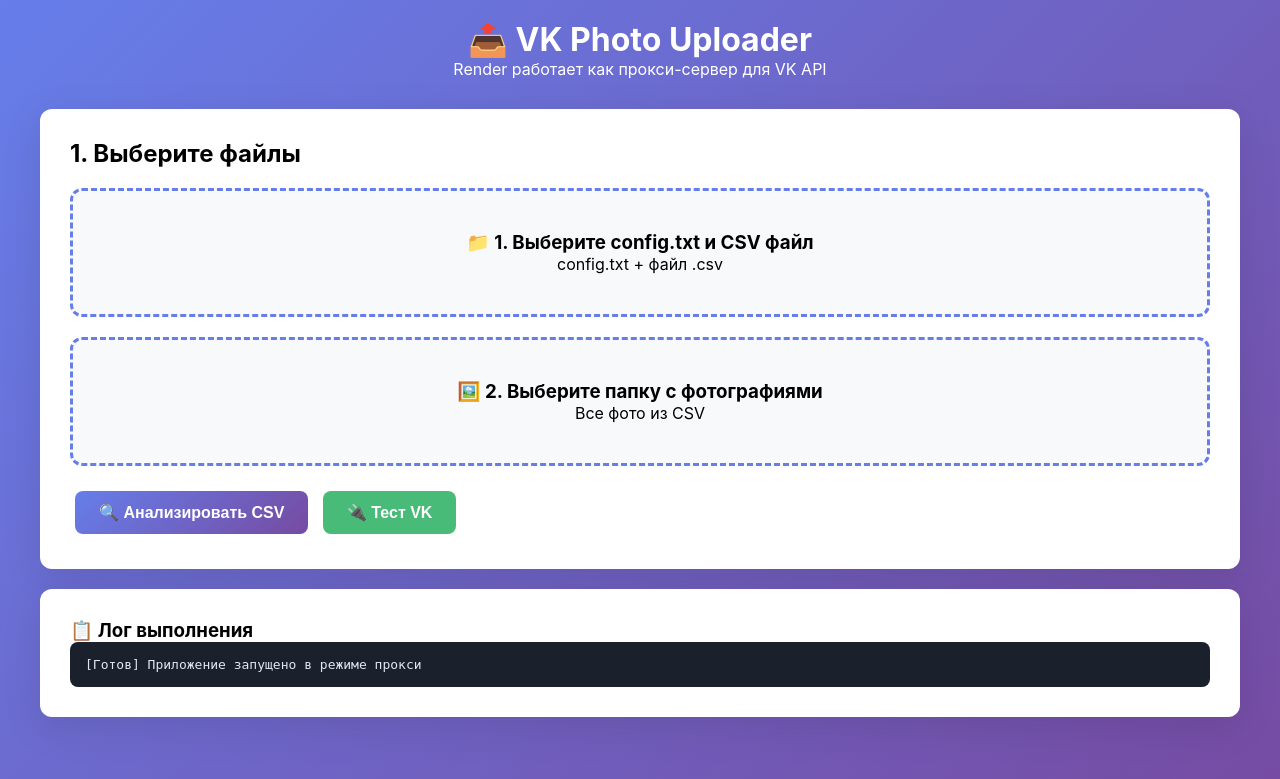
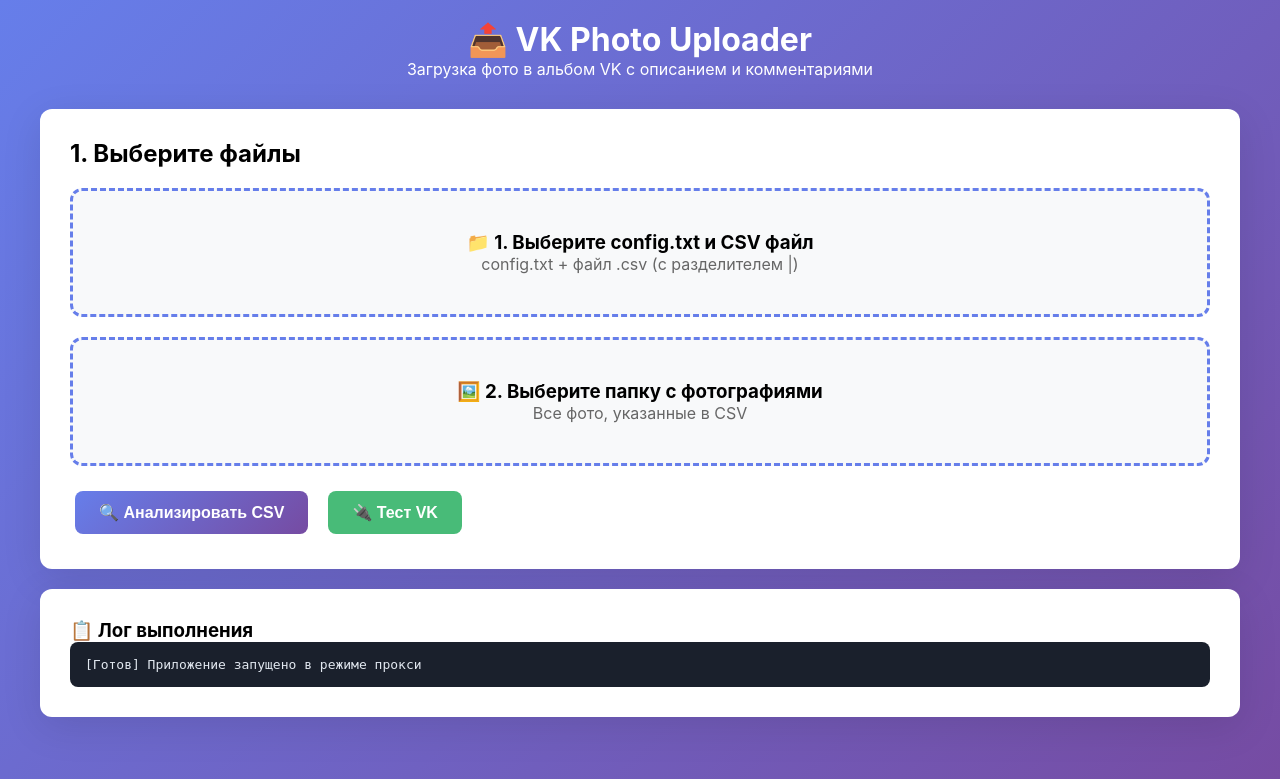
Before and after one commit to pustow-create/upload, a Flask app: page / in a window 1280 px wide. Shown: the top 779 px of the page. Run offline with Flask 3, Linux system fonts and the light colour scheme.

Commit message:
Update index.html

```diff
--- a/templates/index.html
+++ b/templates/index.html
@@ -3,7 +3,7 @@
 <head>
     <meta charset="UTF-8">
     <meta name="viewport" content="width=device-width, initial-scale=1.0">
-    <title>VK Photo Uploader - Proxy Mode</title>
+    <title>VK Photo Uploader</title>
     <style>
         * { margin: 0; padding: 0; box-sizing: border-box; }
         body {
@@ -29,8 +29,9 @@
             cursor: pointer;
             background: #f8f9fa;
             margin: 20px 0;
+            transition: all 0.3s;
         }
-        .upload-area:hover { background: #eef2ff; }
+        .upload-area:hover { background: #eef2ff; border-color: #5a67d8; }
         .btn {
             padding: 12px 24px;
             border: none;
@@ -39,10 +40,12 @@
             font-weight: 600;
             cursor: pointer;
             margin: 5px;
+            transition: all 0.3s;
         }
         .btn-primary { background: linear-gradient(135deg, #667eea 0%, #764ba2 100%); color: white; }
         .btn-success { background: #48bb78; color: white; }
         .btn-danger { background: #fc8181; color: white; }
+        .btn:hover { transform: translateY(-2px); box-shadow: 0 5px 15px rgba(0,0,0,0.2); }
         .hidden { display: none !important; }
         .progress-bar {
             height: 20px;
@@ -70,8 +73,18 @@
             max-height: 200px;
             overflow-y: auto;
             border: 1px solid #e2e8f0;
-            padding: 10px;
+            border-radius: 8px;
+            padding: 15px;
             margin: 10px 0;
+            background: #f7fafc;
+        }
+        .description-preview {
+            background: #ebf8ff;
+            border-left: 4px solid #4299e1;
+            padding: 10px 15px;
+            margin: 10px 0;
+            border-radius: 4px;
+            font-size: 14px;
         }
     </style>
 </head>
@@ -79,27 +92,28 @@
     <div class="container">
         <div class="header">
             <h1>📤 VK Photo Uploader</h1>
-            <p>Render работает как прокси-сервер для VK API</p>
+            <p>Загрузка фото в альбом VK с описанием и комментариями</p>
         </div>
 
-        <!-- ШАГ 1: ЗАГРУЗКА CSV И КОНФИГА -->
+        <!-- ШАГ 1: ЗАГРУЗКА ФАЙЛОВ -->
         <div class="card" id="step1">
             <h2>1. Выберите файлы</h2>
 
             <div class="upload-area" onclick="document.getElementById('configInput').click()">
                 <h3>📁 1. Выберите config.txt и CSV файл</h3>
-                <p>config.txt + файл .csv</p>
+                <p style="color: #666;">config.txt + файл .csv (с разделителем |)</p>
                 <input type="file" id="configInput" multiple accept=".txt,.csv" hidden>
             </div>
 
             <div class="upload-area" onclick="document.getElementById('photoInput').click()">
                 <h3>🖼️ 2. Выберите папку с фотографиями</h3>
-                <p>Все фото из CSV</p>
+                <p style="color: #666;">Все фото, указанные в CSV</p>
                 <input type="file" id="photoInput" webkitdirectory directory multiple hidden>
             </div>
 
             <div id="fileInfo" class="file-list hidden"></div>
 
+            <div style="display: flex; gap: 10px; margin-top: 20px;">
                 <button class="btn btn-primary" id="analyzeBtn" onclick="analyzeFiles()" disabled>
                     🔍 Анализировать CSV
                 </button>
@@ -107,33 +121,36 @@
                     🔌 Тест VK
                 </button>
             </div>
+        </div>
 
-        <!-- ШАГ 2: ЗАГРУЗКА В VK ЧЕРЕЗ ПРОКСИ -->
+        <!-- ШАГ 2: ЗАГРУЗКА В VK -->
         <div class="card hidden" id="step2">
-            <h2>2. Загрузка в VK (через Render Proxy)</h2>
+            <h2>2. Загрузка в VK</h2>
 
             <div class="progress-bar">
                 <div class="progress-fill" id="progressFill"></div>
             </div>
-            <p id="progressText">0%</p>
+            <p id="progressText" style="text-align: center; font-weight: 600;">0%</p>
 
-            <div id="currentPhoto" style="margin: 20px 0; padding: 20px; background: #f7fafc; border-radius: 8px;"></div>
+            <div id="currentPhoto" style="margin: 20px 0; padding: 20px; background: #f7fafc; border-radius: 8px;">
+                <!-- Текущий статус загрузки -->
+            </div>
 
             <button class="btn btn-danger" onclick="cancelUpload()">
-                ❌ Отменить
+                ❌ Отменить загрузку
             </button>
         </div>
 
         <!-- ШАГ 3: РЕЗУЛЬТАТЫ -->
         <div class="card hidden" id="step3">
-            <h2>3. Результаты</h2>
+            <h2>3. Результаты загрузки</h2>
             <div id="results"></div>
-            <button class="btn btn-primary" onclick="location.reload()">
+            <button class="btn btn-primary" onclick="location.reload()" style="margin-top: 20px;">
                 🔄 Новая загрузка
             </button>
         </div>
 
-        <!-- ЛОГ -->
+        <!-- ЛОГ ВЫПОЛНЕНИЯ -->
         <div class="card">
             <h3>📋 Лог выполнения</h3>
             <div class="log" id="log">
@@ -188,17 +205,24 @@
             photoFiles = {};
             const files = Array.from(e.target.files);
             files.forEach(file => {
+                // Сохраняем во всех регистрах для поиска
                 photoFiles[file.name] = file;
                 photoFiles[file.name.toLowerCase()] = file;
                 photoFiles[file.name.toUpperCase()] = file;
             });
             addLog(`✅ Загружено ${files.length} фотографий`, 'success');
 
+            // Показываем список фото
             let photoList = '<h4>📸 Фотографии:</h4><ul>';
+            let shown = new Set();
             let count = 0;
             for (let name in photoFiles) {
-                if (count++ > 10) break;
-                if (count === 1) photoList += `<li>${name}</li>`;
+                if (!shown.has(photoFiles[name].name)) {
+                    shown.add(photoFiles[name].name);
+                    if (count++ < 10) {
+                        photoList += `<li>${photoFiles[name].name}</li>`;
+                    }
+                }
             }
             if (files.length > 10) {
                 photoList += `<li>... и еще ${files.length - 10}</li>`;
@@ -275,6 +299,7 @@
                     addLog(`✅ Найдено ${totalRows} записей`, 'success');
                     addLog(`📋 Требуется файлов: ${data.required_count}`, 'info');
 
+                    // Проверяем наличие всех файлов
                     const missing = [];
                     data.required_files.forEach(filename => {
                         if (!photoFiles[filename] && !photoFiles[filename.toLowerCase()]) {
@@ -289,10 +314,14 @@
                         addLog(`✅ Все файлы в наличии!`, 'success');
                     }
 
+                    // Кнопка старта загрузки
                     const startBtn = document.createElement('button');
                     startBtn.className = 'btn btn-success';
                     startBtn.style.marginTop = '20px';
-                    startBtn.innerText = '🚀 Начать загрузку через Proxy';
+                    startBtn.style.width = '100%';
+                    startBtn.style.padding = '16px';
+                    startBtn.style.fontSize = '18px';
+                    startBtn.innerText = '🚀 Начать загрузку в VK';
                     startBtn.onclick = startUpload;
                     document.getElementById('step1').appendChild(startBtn);
 
@@ -306,13 +335,13 @@
             }
         }
 
-        // ==================== ЗАГРУЗКА ЧЕРЕЗ ПРОКСИ ====================
+        // ==================== ЗАГРУЗКА В VK ====================
         async function startUpload() {
             document.getElementById('step1').classList.add('hidden');
             document.getElementById('step2').classList.remove('hidden');
             uploadActive = true;
 
-            addLog('🚀 Начало загрузки через Render Proxy...', 'success');
+            addLog('🚀 Начало загрузки...', 'success');
 
             for (let i = 0; i < totalRows; i++) {
                 if (!uploadActive) break;
@@ -329,35 +358,53 @@
             }
         }
 
-        // ==================== ОБРАБОТКА СТРОКИ ЧЕРЕЗ ПРОКСИ ====================
+        // ==================== ОБРАБОТКА СТРОКИ ====================
         async function processRow(rowIndex) {
             addLog(`📄 Строка ${rowIndex + 1}...`, 'info');
 
             try {
-                // 1. Получаем URL для загрузки
+                // 1. Получаем URL для загрузки и описание
                 const urlRes = await fetch(`/api/get-upload-urls/${sessionId}/${rowIndex}`);
                 const urlData = await urlRes.json();
 
                 if (!urlData.success) throw new Error(urlData.error);
 
-                // 2. Загружаем основное фото ЧЕРЕЗ ПРОКСИ
                 const mainPhoto = urlData.main_photo;
+                const description = urlData.description || '';  // ПОЛУЧАЕМ ОПИСАНИЕ
                 const mainFile = photoFiles[mainPhoto.filename] ||
                                photoFiles[mainPhoto.filename.toLowerCase()];
 
+                // Показываем информацию о загрузке
                 document.getElementById('currentPhoto').innerHTML = `
-                    <strong>Загрузка:</strong> ${mainPhoto.filename}<br>
-                    <small>Через Render Proxy...</small>
+                    <div style="display: flex; align-items: center; gap: 15px;">
+                        <div style="font-size: 24px;">📷</div>
+                        <div style="flex: 1;">
+                            <strong style="font-size: 16px;">${mainPhoto.filename}</strong>
+                            ${description ? `
+                                <div class="description-preview">
+                                    <span style="color: #4299e1;">📝 Описание:</span> ${description}
+                                </div>
+                            ` : ''}
+                            <div style="color: #666; font-size: 14px; margin-top: 5px;">
+                                Загрузка через Render Proxy...
+                            </div>
+                        </div>
+                    </div>
                 `;
 
                 if (mainFile) {
                     addLog(`   📤 Загрузка ${mainPhoto.filename}...`, 'info');
+                    if (description) {
+                        addLog(`   📝 Описание: ${description.substring(0, 50)}${description.length > 50 ? '...' : ''}`, 'info');
+                    }
 
+                    // 2. Загружаем основное фото с описанием
                     const formData = new FormData();
                     formData.append('file', mainFile);
                     formData.append('session_id', sessionId);
                     formData.append('filename', mainPhoto.filename);
                     formData.append('upload_url', mainPhoto.upload_url);
+                    formData.append('description', description);  // ПЕРЕДАЕМ ОПИСАНИЕ
 
                     const proxyRes = await fetch('/api/proxy/upload-album', {
                         method: 'POST',
@@ -369,7 +416,7 @@
                     if (!proxyData.success) throw new Error(proxyData.error);
 
                     const mainResult = proxyData.photo;
-                    addLog(`   ✅ ${mainPhoto.filename} загружено`, 'success');
+                    addLog(`   ✅ ${mainPhoto.filename} загружено с описанием`, 'success');
 
                     // 3. Загружаем фото для комментариев
                     const commentResults = [];
@@ -401,7 +448,7 @@
                             }
                         }
 
-                        // 4. Создаем комментарий
+                        // 4. Создаем комментарий с фото
                         if (groupPhotos.length > 0) {
                             const attachments = groupPhotos.map(p => `photo${p.owner_id}_${p.id}`);
 
@@ -423,7 +470,7 @@
                                     group: group.group,
                                     photos: groupPhotos
                                 });
-                                addLog(`   💬 Комментарий создан (${groupPhotos.length} фото)`, 'success');
+                                addLog(`   💬 Комментарий (${groupPhotos.length} фото)`, 'success');
                             }
                         }
                     }
@@ -475,23 +522,45 @@
                 document.getElementById('step3').classList.remove('hidden');
 
                 let html = `
-                    <h3 style="color: #48bb78;">✅ Загрузка завершена!</h3>
-                    <p style="font-size: 1.2em; margin: 20px 0;">
-                        Обработано: ${report.statistics.processed_rows} из ${report.statistics.total_rows} строк<br>
-                        Успешно: ${report.statistics.successful_rows}<br>
-                        Ошибок: ${report.statistics.failed_rows}
-                    </p>
+                    <div style="text-align: center; padding: 20px;">
+                        <div style="font-size: 64px; color: #48bb78; margin-bottom: 20px;">✅</div>
+                        <h3 style="color: #2d3748; margin-bottom: 20px;">Загрузка успешно завершена!</h3>
+
+                        <div style="background: #f7fafc; border-radius: 12px; padding: 25px; margin: 20px 0;">
+                            <div style="display: grid; grid-template-columns: repeat(3, 1fr); gap: 20px;">
+                                <div>
+                                    <div style="font-size: 28px; font-weight: 700; color: #667eea;">${report.statistics.total_rows}</div>
+                                    <div style="color: #718096;">всего записей</div>
+                                </div>
+                                <div>
+                                    <div style="font-size: 28px; font-weight: 700; color: #48bb78;">${report.statistics.successful_rows}</div>
+                                    <div style="color: #718096;">успешно</div>
+                                </div>
+                                <div>
+                                    <div style="font-size: 28px; font-weight: 700; color: ${report.statistics.failed_rows > 0 ? '#fc8181' : '#a0aec0'};">${report.statistics.failed_rows}</div>
+                                    <div style="color: #718096;">с ошибками</div>
+                                </div>
+                            </div>
+                        </div>
                 `;
 
                 if (report.files.missing_count > 0) {
-                    html += `<p style="color: #c05621;">⚠️ Отсутствовало файлов: ${report.files.missing_count}</p>`;
-                    if (report.files.missing_files.length > 0) {
-                        html += `<p><small>${report.files.missing_files.slice(0, 5).join(', ')}</small></p>`;
-                    }
+                    html += `
+                        <div style="background: #fff5f5; border-radius: 8px; padding: 15px; margin: 15px 0;">
+                            <span style="color: #c53030;">⚠️ Отсутствовало файлов: ${report.files.missing_count}</span>
+                            ${report.files.missing_files.length > 0 ? `
+                                <div style="color: #718096; font-size: 14px; margin-top: 10px;">
+                                    ${report.files.missing_files.slice(0, 5).join(', ')}
+                                    ${report.files.missing_files.length > 5 ? `... и еще ${report.files.missing_files.length - 5}` : ''}
+                                </div>
+                            ` : ''}
+                        </div>
+                    `;
                 }
 
+                html += `</div>`;
                 document.getElementById('results').innerHTML = html;
-                addLog('✅ Загрузка завершена!', 'success');
+                addLog('✅ Загрузка полностью завершена!', 'success');
             }
         }
 
@@ -501,7 +570,7 @@
             if (sessionId) {
                 await fetch(`/api/cancel/${sessionId}`, { method: 'POST' });
             }
-            addLog('⏸️ Загрузка отменена', 'warning');
+            addLog('⏸️ Загрузка отменена пользователем', 'warning');
             location.reload();
         }
     </script>
```
Lines whose indentation alone changed are shown as unchanged.
